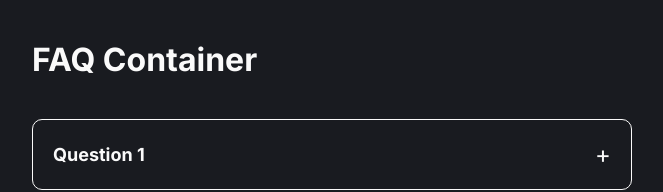
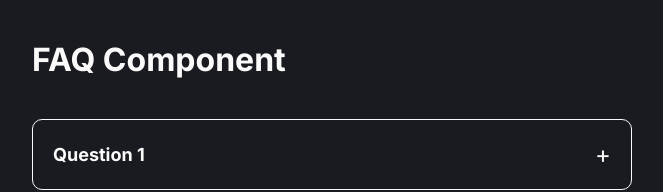
Before and after one commit to CandelaOlha/faq-component-react, a React (Vite) app: page / in a window 1280 px wide. Shown: the top 192 px of the page, without its empty margins (8-671 px from the left). Built offline with nearby package versions, Linux system fonts and the light colour scheme.

Commit message:
modified string

```diff
--- a/src/components/FaqContainer.jsx
+++ b/src/components/FaqContainer.jsx
@@ -64,7 +64,7 @@ const FaqContainer = () => {
 
   return (
     <div className="faq-container">
-      <h1 className="headline">FAQ Container</h1>
+      <h1 className="headline">FAQ Component</h1>
       {faqs.map((faq) => (
         <QuestionBlock faq={faq} key={faq.id} toggleQuestion={toggleQuestion} />
       ))}
```
